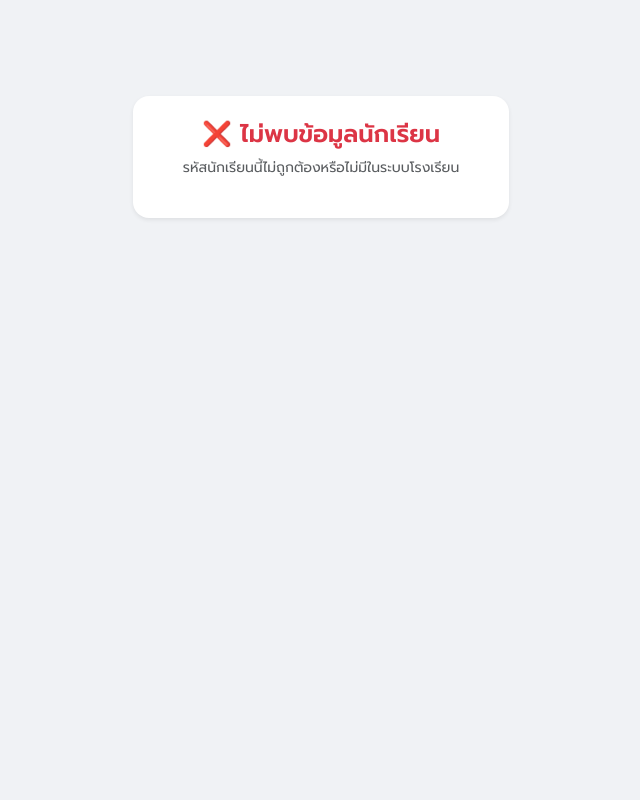
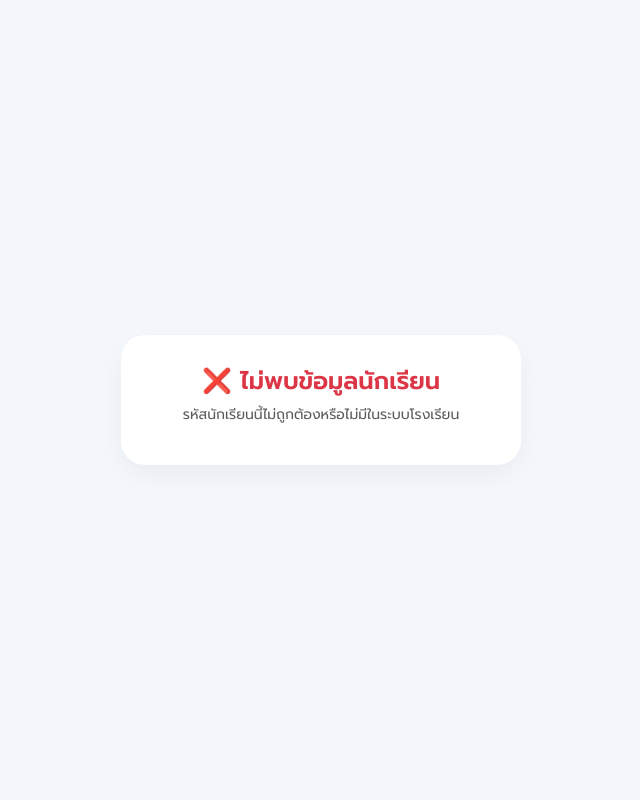
Before and after one commit to sittisak2009/student, a Flask app: page /verify/1 in a window 1280 px wide. Shown: the whole page, without its empty margins (319-959 px from the left). Run offline with Flask 3, Linux system fonts and the light colour scheme; data comes from the database, SQL or seed files in the repository.

Commit message:
Update verify.html

```diff
--- a/templates/verify.html
+++ b/templates/verify.html
@@ -6,30 +6,31 @@
     <title>ตรวจสอบสถานะนักเรียน</title>
     <link href="https://cdn.jsdelivr.net/npm/bootstrap@5.3.0/dist/css/bootstrap.min.css" rel="stylesheet">
     <link href="https://fonts.googleapis.com/css2?family=Prompt:wght@300;400;500;600&display=swap" rel="stylesheet">
-    <style>body { font-family: 'Prompt', sans-serif; background: #f0f2f5; }</style>
+    <style>
+        body { font-family: 'Prompt', sans-serif; background: #f4f7fc; min-height: 100vh; display: flex; align-items: center; justify-content: center; padding: 20px; }
+        .verify-card { border: none; border-radius: 24px; box-shadow: 0 10px 30px rgba(0,0,0,0.05); background: #ffffff; width: 100%; max-width: 400px; }
+    </style>
 </head>
-<body class="py-5">
-    <div class="container" style="max-width: 400px;">
-        <div class="card p-4 text-center shadow-sm border-0 rounded-4 bg-white mt-5">
+<body>
+    <div class="verify-card p-4 text-center">
         {% if user %}
-                <div class="mb-3">
-                    <img src="{{ url_for('static', filename='uploads/' + user['profile_image']) }}" class="rounded-circle shadow-sm" width="110" height="110" style="object-fit: cover;">
+            <div class="mb-3 mt-2">
+                <img src="{{ url_for('static', filename='uploads/' + user['profile_image']) }}" class="rounded-circle shadow-sm" width="100" height="100" style="object-fit: cover; border: 4px solid #f8f9fa;">
             </div>
             <h4 class="fw-bold mb-1">{{ user['fullname'] }}</h4>
             <p class="text-muted small mb-3">รหัสนักเรียน: {{ user['student_id'] }}</p>
             <div class="mb-3">
                 {% if user['status'] == 'อนุมัติแล้ว' %}
-                        <span class="badge bg-success px-3 py-2 rounded-pill fs-6">✅ ยืนยันตัวตน: เป็นนักเรียนโรงเรียนเราจริง (ข้อมูลถูกต้อง)</span>
+                    <span class="badge bg-success bg-gradient px-3 py-2 rounded-pill fs-6 fw-normal">✅ ยืนยันตัวตน: เป็นนักเรียนจริง (ข้อมูลถูกต้อง)</span>
                 {% else %}
-                        <span class="badge bg-warning text-dark px-3 py-2 rounded-pill fs-6">⏳ สถานะ: อยู่ระหว่างรอตรวจสอบข้อมูล</span>
+                    <span class="badge bg-warning text-dark bg-gradient px-3 py-2 rounded-pill fs-6 fw-normal">⏳ สถานะ: อยู่ระหว่างรอตรวจสอบข้อมูล</span>
                 {% endif %}
             </div>
             <p class="small text-muted mb-0">ระบบตรวจสอบบัตรนักเรียนอย่างเป็นทางการ</p>
         {% else %}
-                <h4 class="text-danger fw-bold">❌ ไม่พบข้อมูลนักเรียน</h4>
+            <h4 class="text-danger fw-bold mt-2">❌ ไม่พบข้อมูลนักเรียน</h4>
             <p class="text-muted small">รหัสนักเรียนนี้ไม่ถูกต้องหรือไม่มีในระบบโรงเรียน</p>
         {% endif %}
     </div>
-    </div>
 </body>
 </html>
```
Lines whose indentation alone changed are shown as unchanged.
